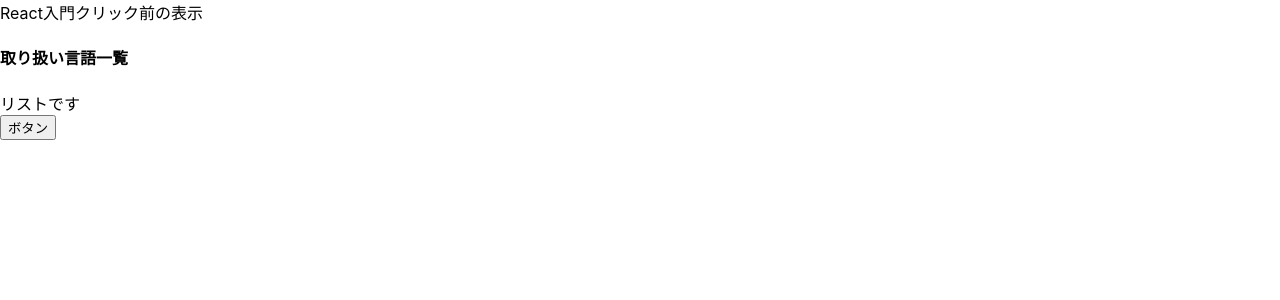
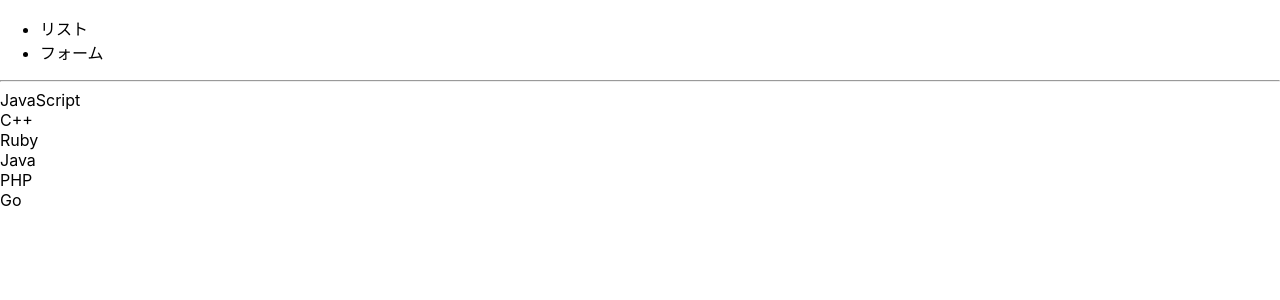
Before and after one commit to KazutoKitaoka7199/react01, a React (Create React App) app: page / in a window 1280 px wide. Shown: the top 300 px of the page. Built offline with nearby package versions, Linux system fonts and the light colour scheme.

Commit message:
classComponentバージョン

```diff
--- a/src/App.js
+++ b/src/App.js
@@ -1,6 +1,8 @@
-import { useState } from "react";
-import { List } from "./list";
+import React from "react";
+import { List } from "./List";
+import { Form } from "./Form";
 import { initializeApp } from "firebase/app";
+import { render } from "@testing-library/react";
 const firebaseConfig = {
   apiKey: "AIzaSyByZKUtkmlvrSsJGDrw2WfRnkhbFZz8OM4",
   authDomain: "reactapp01-listapp.firebaseapp.com",
@@ -12,23 +14,27 @@
 // Initialize Firebase
 const app = initializeApp(firebaseConfig);
 
-function App() {
-  const [description,setDescrition] = useState('クリック前の表示');
-
-  const changeDescription = () => {
-    setDescrition('クリック後の表示です。');
+class App extends React.Component {
+  constructor(props){
+    super(props);
+    this.state = { tab: 'list' };
   }
-
-  return (
-    <div className='App'>
+  render() {
+    const { tab } = this.state;
+    return (
       <div>
-        React入門
-        { description }
-        <List title="取り扱い言語一覧"/>
-        <button onClick={changeDescription}>ボタン</button>
+        <header>
+          <ul>
+            <li onClick={()=> this.setState({tab:'list'})}>リスト</li>
+            <li onClick={()=> this.setState({tab:'form'})}>フォーム</li>
+          </ul>
+        </header>
+        <hr/>
+        {
+          tab === 'list' ? <List /> : <Form />
+        }
       </div>
-    </div>
-  );
+    );
+  }
 }
-
 export default App;
--- /dev/null
+++ b/src/Form.js
@@ -0,0 +1,11 @@
+import React from 'react';
+export class Form extends React.Component {
+    render(){
+        return (
+            <div>
+                <h4></h4> {/* {} の中はJSが動作する*/}
+                <div>フォームです</div>
+            </div>
+        )
+    }
+}
--- a/src/list.js
+++ b/src/list.js
@@ -1,19 +1,24 @@
-export const List = ({ title }) => {
+import React from 'react';
+
+const LANGUAGES = [
+  'JavaScript',
+  'C++',
+  'Ruby',
+  'Java',
+  'PHP',
+  'Go'
+];
+
+export class List extends React.Component {
+  render() {
     return (
-        <div>
-            <h4>{ title }</h4> {/* {} の中はJSが動作する*/}
-            <div>リストです</div>
-        </div>
+      <div>
+        {
+          LANGUAGES.map((lang, index) => {
+            return <div key={index}>{ lang }</div>
+          })
+        }
+      </div>
     )
+  }
 }
-
-//別の書き方
-// export const List = (props) => {
-//     const title = props.title;
-//     return (
-//         <div>
-//             <h4>{ title }</h4> {/* {} の中はJSが動作する*/}
-//             <div>リストです</div>
-//         </div>
-//     )
-// }
```
